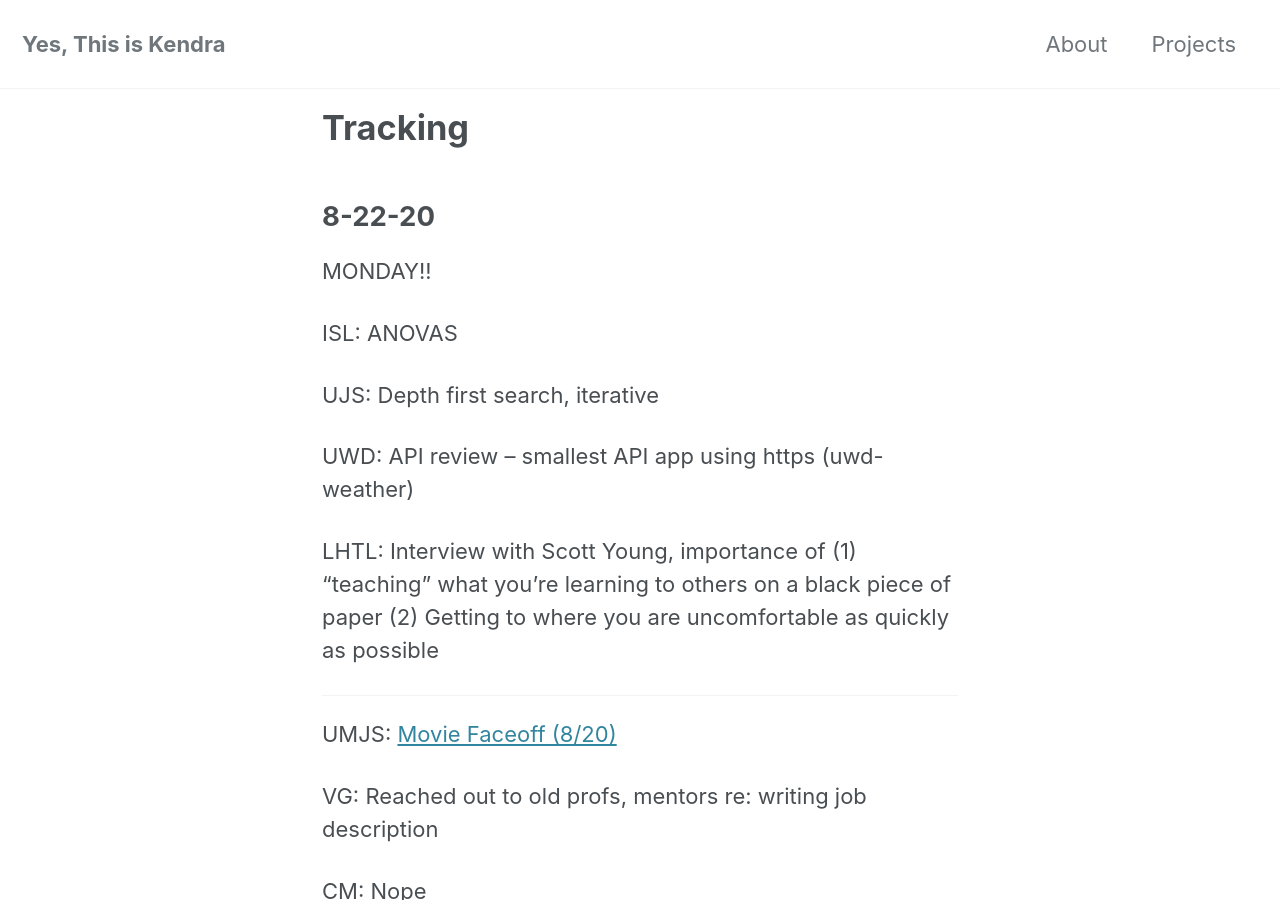
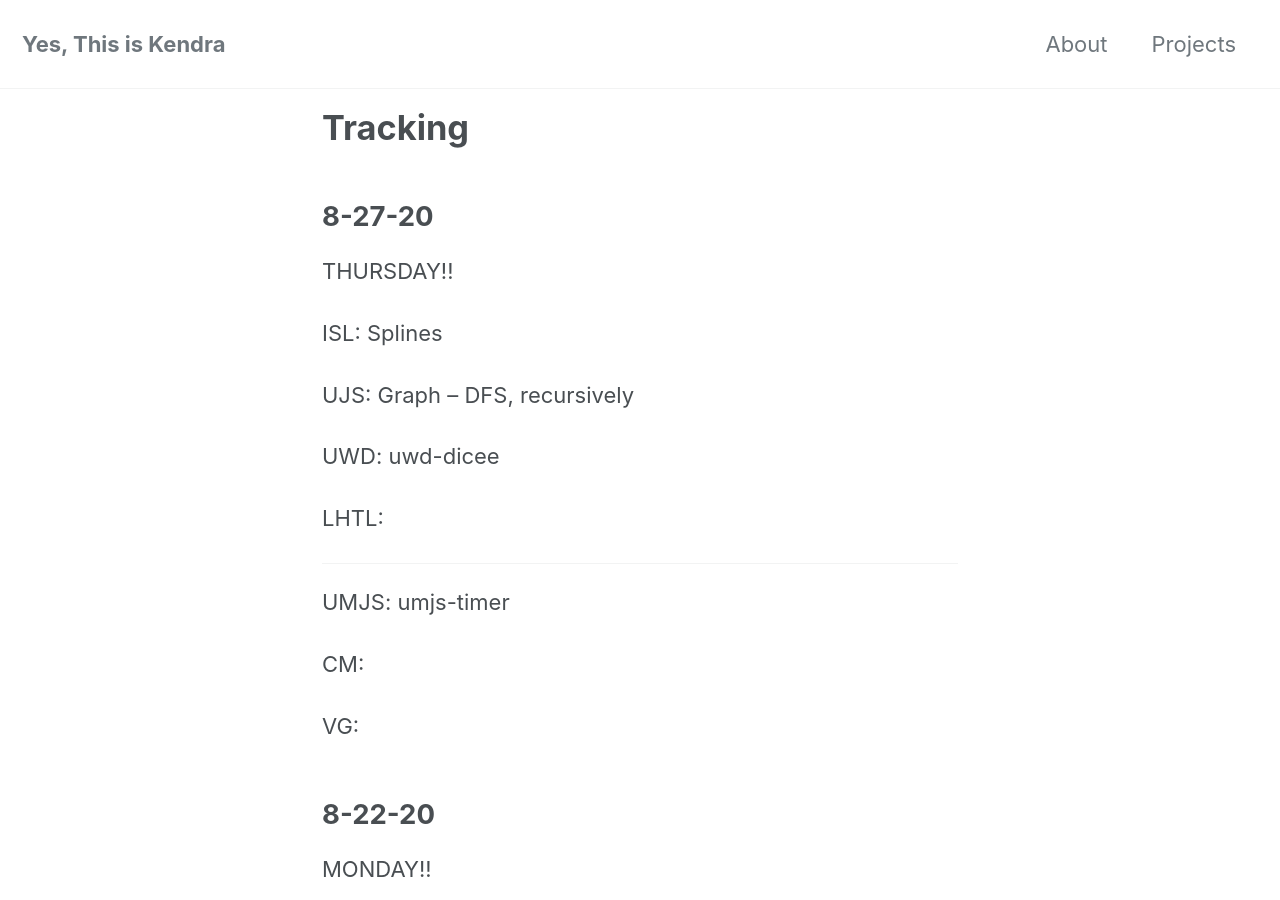
Before and after one commit to yesthisiskendra/yesthisiskendra.github.io, a Jekyll site: the page built from _pages/tracking.md, in a window 1280 px wide and 900 px high. Built offline with Jekyll 4.4.1, drawn with Linux system fonts in a browser that asks for light colours; cached includes are drawn as plain includes; nearby versions of some CDN libraries.

Commit message:
Adding to tracking and projects

```diff
--- a/_pages/tracking.md
+++ b/_pages/tracking.md
@@ -3,6 +3,26 @@ layout: home
 title: "Tracking"
 permalink: /tracking/
 ---
+
+## 8-27-20
+
+THURSDAY!!
+
+ISL: Splines
+
+UJS: Graph -- DFS, recursively
+
+UWD: uwd-dicee
+
+LHTL:
+
+---
+
+UMJS: umjs-timer
+
+CM:
+
+VG:
 
 ## 8-22-20
 
```
Also changed, not shown: _pages/projects.md (+1 -1 lines).
